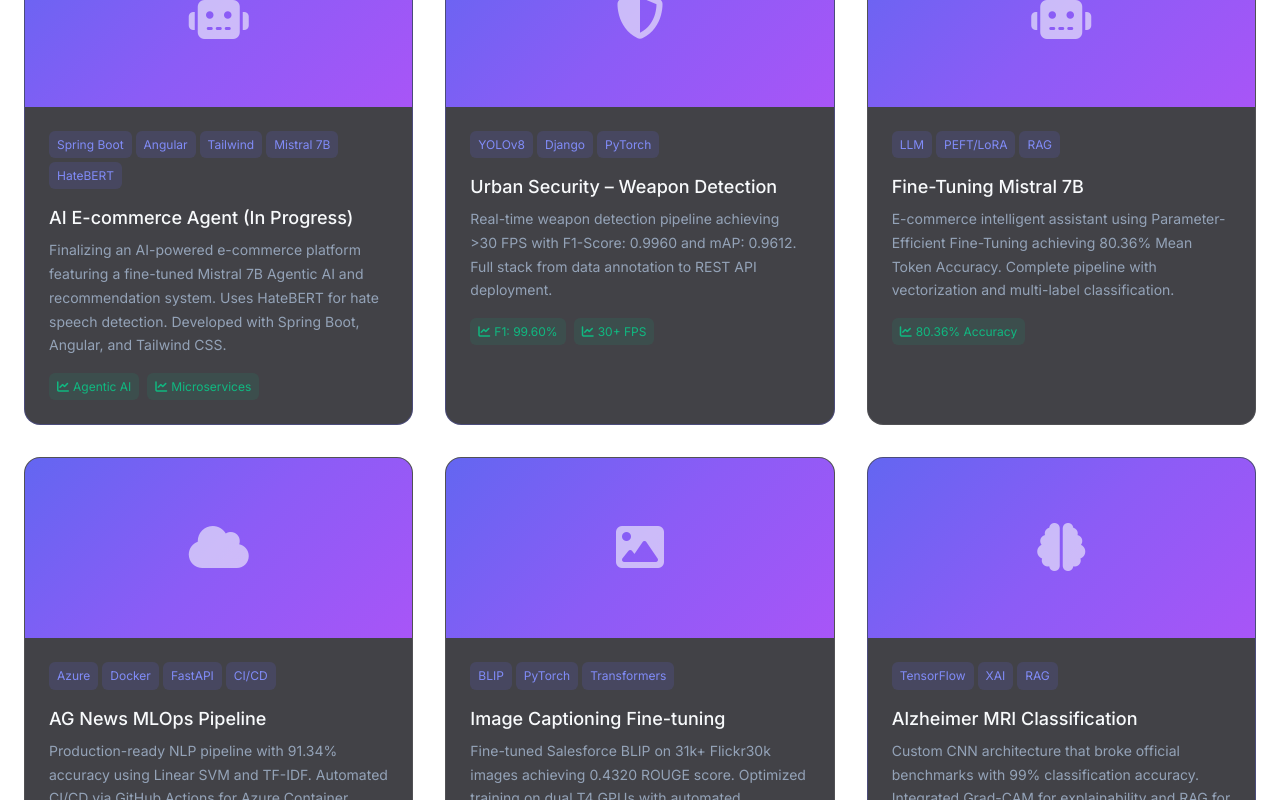
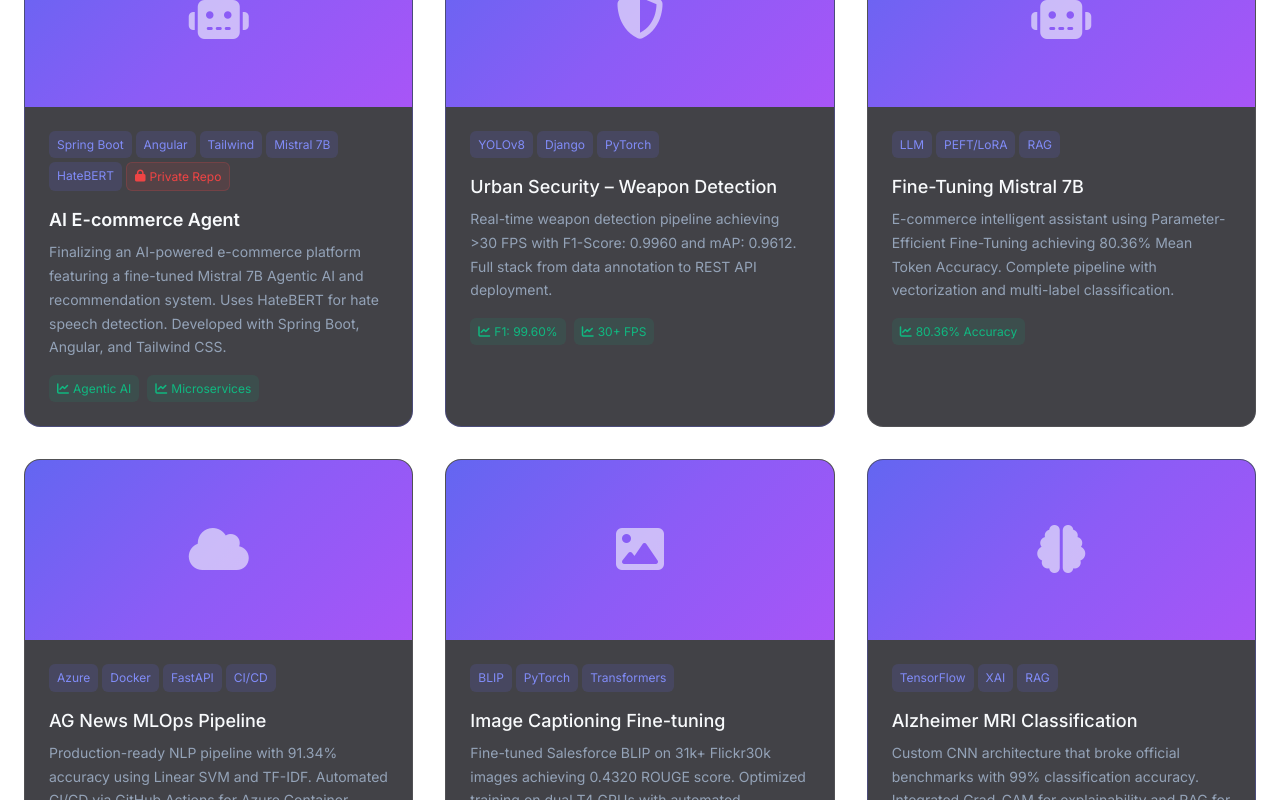
Before and after one commit to YassirCher/Portfolio, a React (Vite) app: page / in a window 1280 px wide. Shown: the part 4740-5540 px from the top of the page. Built offline with nearby package versions, Linux system fonts and the light colour scheme; no server answers.

Commit message:
remove (In Progress) and set AI E-commerce Agent as private repository with lock badge

```diff
--- a/src/components/Projects.css
+++ b/src/components/Projects.css
@@ -96,6 +96,27 @@
     color: var(--color-primary-light);
 }
 
+.tag.private-tag {
+    background: rgba(239, 68, 68, 0.1);
+    color: #ef4444;
+    border: 1px solid rgba(239, 68, 68, 0.2);
+    display: inline-flex;
+    align-items: center;
+}
+
+.project-link.private {
+    background: rgba(239, 68, 68, 0.1) !important;
+    color: #ef4444 !important;
+    cursor: not-allowed;
+    border: 1px solid rgba(239, 68, 68, 0.2);
+}
+
+.project-link.private:hover {
+    transform: none !important;
+    background: rgba(239, 68, 68, 0.15) !important;
+    color: #ef4444 !important;
+}
+
 .project-title {
     font-size: var(--font-size-lg);
     font-weight: 600;
--- a/src/components/Projects.jsx
+++ b/src/components/Projects.jsx
@@ -3,12 +3,13 @@ import './Projects.css'
 const Projects = () => {
     const projects = [
         {
-            title: 'AI E-commerce Agent (In Progress)',
+            title: 'AI E-commerce Agent',
             description: 'Finalizing an AI-powered e-commerce platform featuring a fine-tuned Mistral 7B Agentic AI and recommendation system. Uses HateBERT for hate speech detection. Developed with Spring Boot, Angular, and Tailwind CSS.',
             tags: ['Spring Boot', 'Angular', 'Tailwind', 'Mistral 7B', 'HateBERT'],
             metrics: ['Agentic AI', 'Microservices'],
             icon: 'fa-robot',
             github: 'https://github.com/YassirCher',
+            isPrivate: true,
             featured: true
         },
         {
@@ -159,9 +160,15 @@ const Projects = () => {
                             <div className="project-image">
                                 <div className="project-overlay">
                                     <div className="project-links">
-                                        <a href={project.github} target="_blank" rel="noopener noreferrer" className="project-link">
-                                            <i className="fab fa-github"></i>
-                                        </a>
+                                        {project.github && !project.isPrivate ? (
+                                            <a href={project.github} target="_blank" rel="noopener noreferrer" className="project-link" title="View Code">
+                                                <i className="fab fa-github"></i>
+                                            </a>
+                                        ) : (
+                                            <span className="project-link private" title="Private Repository">
+                                                <i className="fas fa-lock"></i>
+                                            </span>
+                                        )}
                                     </div>
                                 </div>
                                 <div className="project-icon">
@@ -173,9 +180,18 @@ const Projects = () => {
                                     {project.tags.map((tag, i) => (
                                         <span className="tag" key={i}>{tag}</span>
                                     ))}
+                                    {project.isPrivate && (
+                                        <span className="tag private-tag">
+                                            <i className="fas fa-lock" style={{ marginRight: '4px' }}></i> Private Repo
+                                        </span>
+                                    )}
                                 </div>
                                 <h3 className="project-title">
-                                    <a href={project.github} target="_blank" rel="noopener noreferrer">{project.title}</a>
+                                    {project.github && !project.isPrivate ? (
+                                        <a href={project.github} target="_blank" rel="noopener noreferrer">{project.title}</a>
+                                    ) : (
+                                        <span>{project.title}</span>
+                                    )}
                                 </h3>
                                 <p className="project-description">{project.description}</p>
                                 <div className="project-metrics">
```
